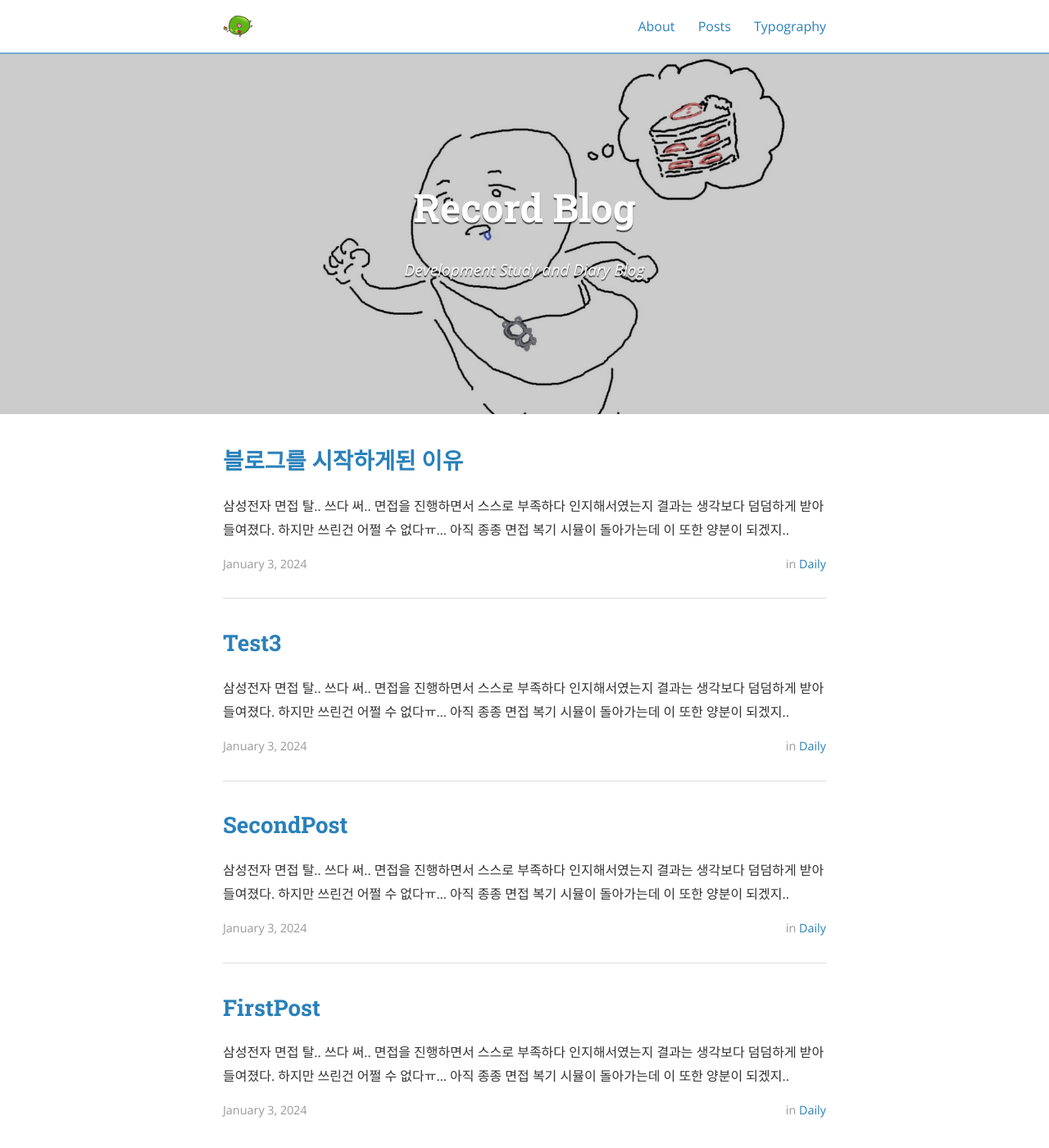
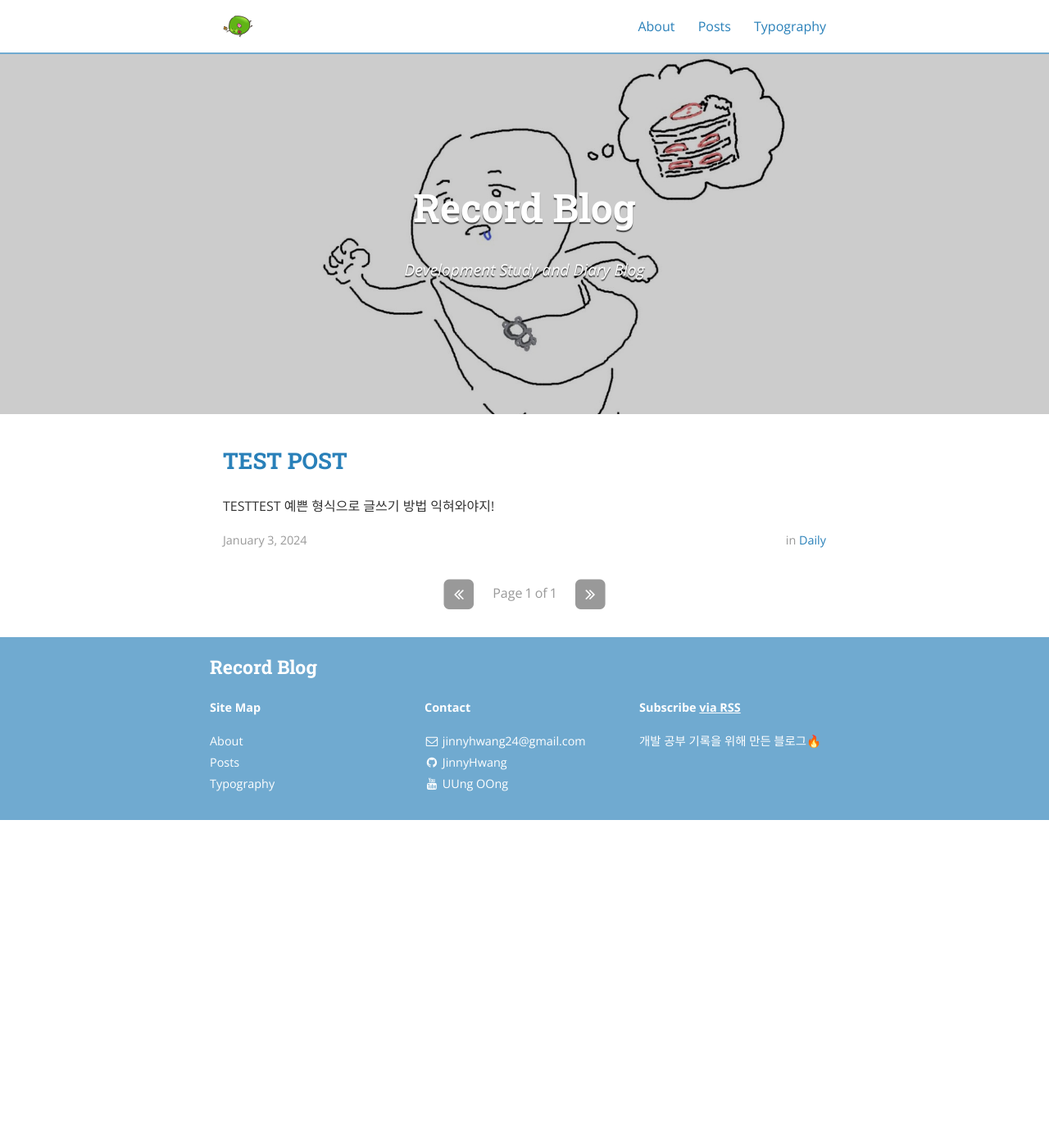
Before and after one commit to JinnyHwang/JinnyHwang.github.io, a Jekyll site: the page built from index.html, in a window 1280 px wide and 1400 px high. Shown: the whole window at 82% size. Built offline with Jekyll 4.4.1, drawn with Linux system fonts in a browser that asks for light colours; nearby versions of some CDN libraries; the list of posts is cut into pages by our own code.

Commit message:
post 쓰는 방법 익히기

```diff
--- a/_posts/2024-01-03-FirstPost.md
+++ /dev/null
@@ -1,15 +0,0 @@
----
-layout: post
-title:  "FirstPost"
-date:   2024-01-03 22:27:00 +0900
-author: Jieun
-categories: Daily
----
-
-삼성전자 면접 탈..
-쓰다 써..
-면접을 진행하면서 스스로 부족하다 인지해서였는지
-결과는 생각보다 덤덤하게 받아들여졌다.
-하지만 쓰린건 어쩔 수 없다ㅠ...
-아직 종종 면접 복기 시뮬이 돌아가는데
-이 또한 양분이 되겠지..
--- a/_posts/2024-01-03-SecondPost.md
+++ /dev/null
@@ -1,15 +0,0 @@
----
-layout: post
-title:  "SecondPost"
-date:   2024-01-03T22:27:00+09:00
-author: Jieun
-categories: Daily
----
-
-삼성전자 면접 탈..
-쓰다 써..
-면접을 진행하면서 스스로 부족하다 인지해서였는지
-결과는 생각보다 덤덤하게 받아들여졌다.
-하지만 쓰린건 어쩔 수 없다ㅠ...
-아직 종종 면접 복기 시뮬이 돌아가는데
-이 또한 양분이 되겠지..
--- a/_posts/2024-01-03-Test3.md
+++ /dev/null
@@ -1,15 +0,0 @@
----
-layout: post
-title:  "Test3"
-date:   2024-01-03 22:27:00 +09:00
-author: Jieun
-categories: Daily
----
-
-삼성전자 면접 탈..
-쓰다 써..
-면접을 진행하면서 스스로 부족하다 인지해서였는지
-결과는 생각보다 덤덤하게 받아들여졌다.
-하지만 쓰린건 어쩔 수 없다ㅠ...
-아직 종종 면접 복기 시뮬이 돌아가는데
-이 또한 양분이 되겠지..
```
Also changed, not shown: _posts/2024-01-03-블로그를 시작하게된 이유.md (+6 -4 lines).
